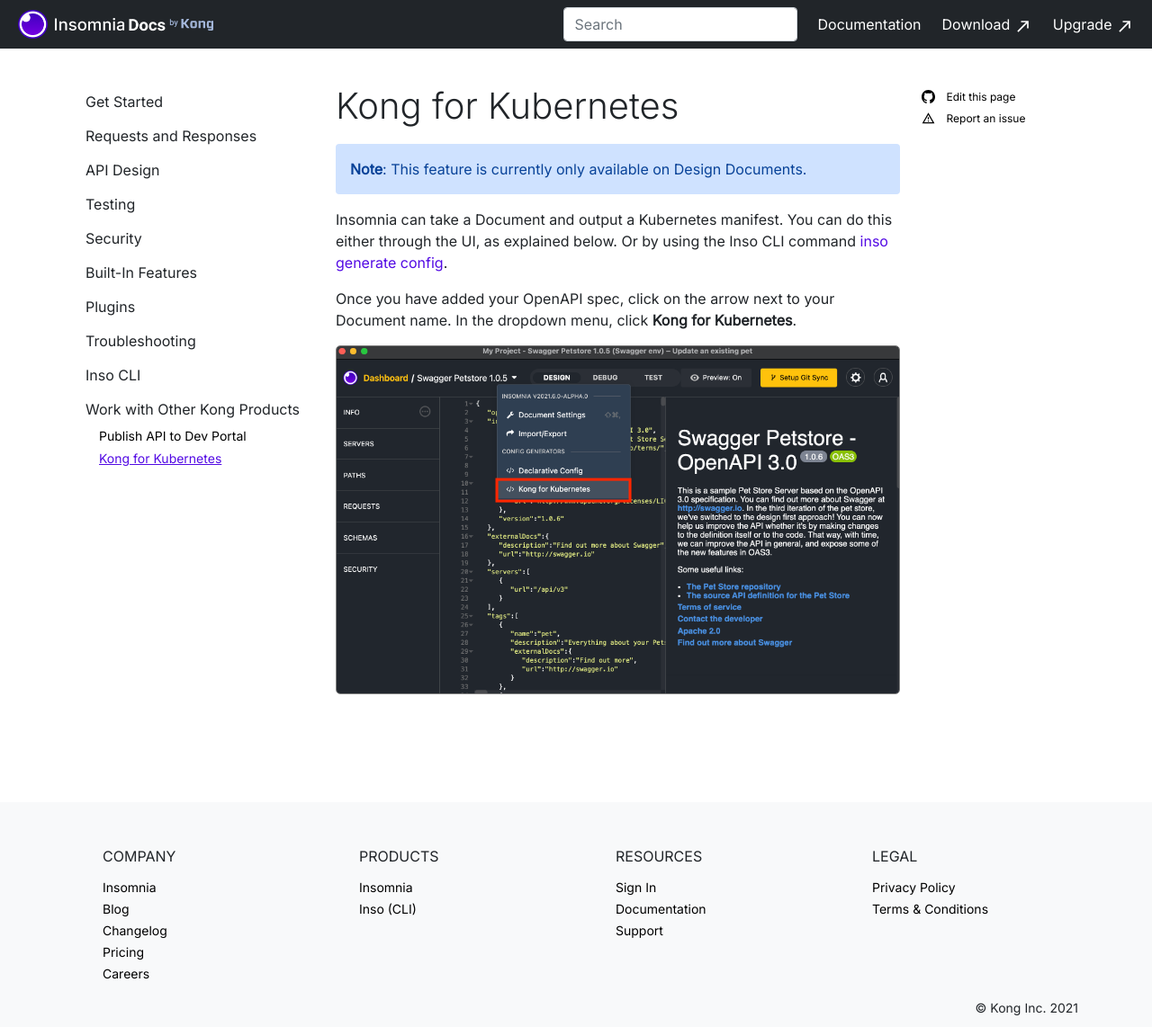
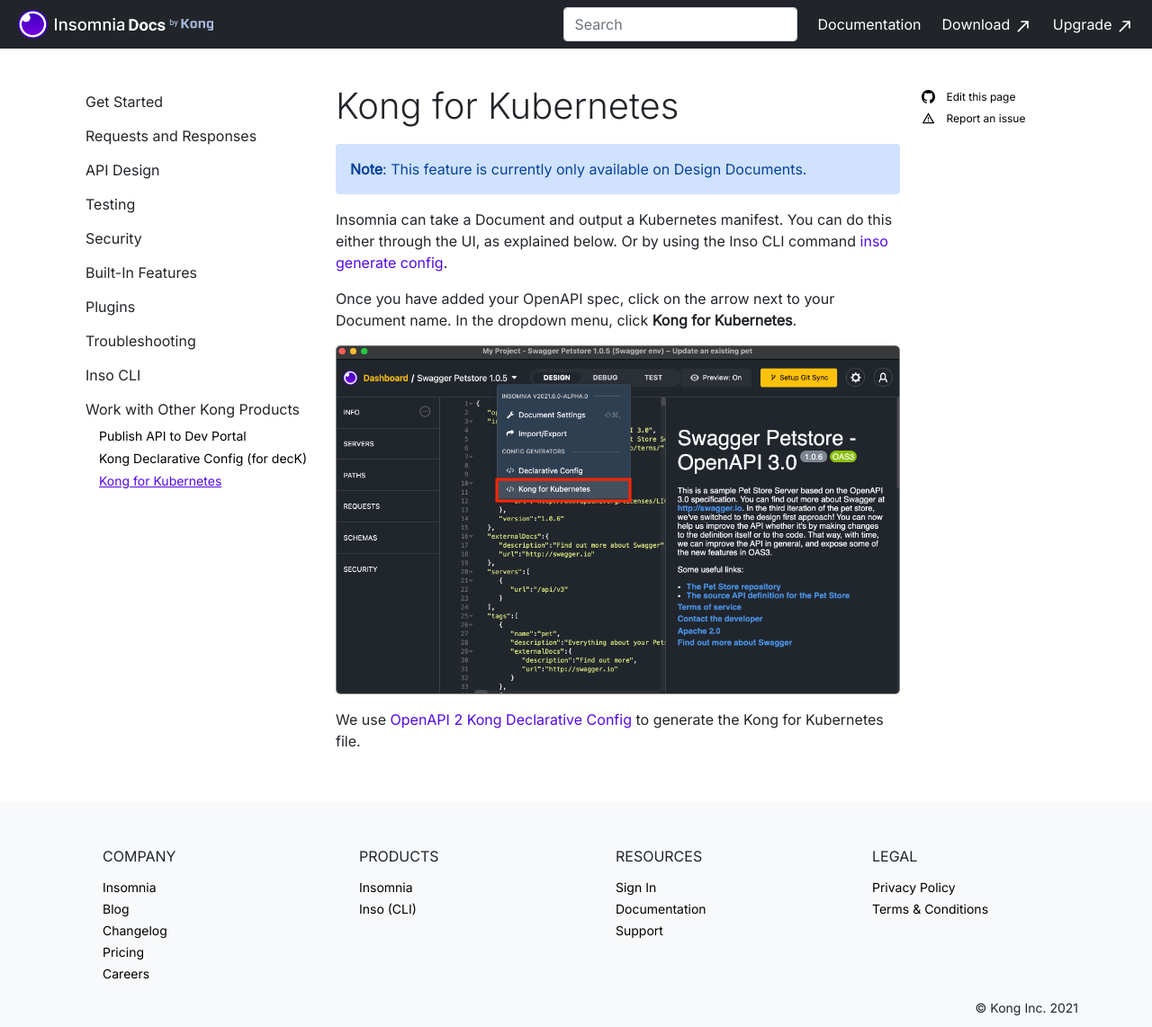
Before and after one commit to Kong/insomnia-docs, a Jekyll site: the page built from docs/insomnia/kong-for-kubernetes.md, in a window 1280 px wide and 1142 px high. Shown: the whole window at 90% size. Built offline with Jekyll 4.4.1, drawn with Linux system fonts in a browser that asks for light colours; comment, search, counter and statistics services are not loaded.

Commit message:
[DOCU-1923] add Declarative Config page (#41)

```diff
--- a/docs/_data/main-nav.yaml
+++ b/docs/_data/main-nav.yaml
@@ -138,5 +138,7 @@
     items:
       - title: Publish API to Dev Portal
         url: /insomnia/publish-to-dev-portal
+      - title: Kong Declarative Config (for decK)
+        url: /insomnia/declarative-config
       - title: Kong for Kubernetes
         url: /insomnia/kong-for-kubernetes
--- a/docs/insomnia/kong-for-kubernetes.md
+++ b/docs/insomnia/kong-for-kubernetes.md
@@ -13,3 +13,5 @@
 Once you have added your OpenAPI spec, click on the arrow next to your Document name. In the dropdown menu, click **Kong for Kubernetes**.
 
 ![Next to the Document name, click the arrow to access the dropdown menu and click Kong for Kubernetes](/assets/images/kong-for-kubernetes.png)
+
+We use [OpenAPI 2 Kong Declarative Config](https://github.com/Kong/insomnia/tree/develop/packages/openapi-2-kong#kong-declarative-config) to generate the Kong for Kubernetes file.
```
Also changed, not shown: docs/insomnia/declarative-config.md (added, +32 -0 lines), docs/assets/images/dec-config-auth.png (added), docs/assets/images/declarative-config.png (added).
